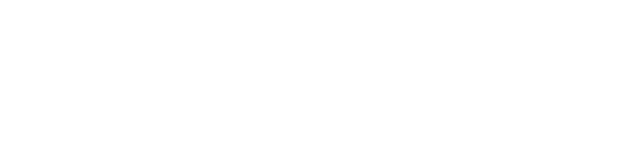
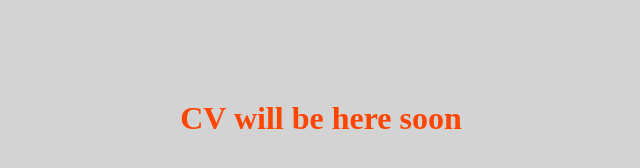
Before and after one commit to Sema92m/rsschool-cv, a plain HTML site: page index.html in a window 1280 px wide. Shown: the whole page, without its empty margins (319-959 px from the left). Drawn offline with Linux system fonts and the light colour scheme.

Commit message:
feat: add header(h1) and basic styles

```diff
--- a/index.html
+++ b/index.html
@@ -1,12 +1,16 @@
 <!DOCTYPE html>
 <html lang="en">
+
 <head>
   <meta charset="UTF-8">
   <meta http-equiv="X-UA-Compatible" content="IE=edge">
   <meta name="viewport" content="width=device-width, initial-scale=1.0">
+  <link rel="stylesheet" href="./style.css">
   <title>CV</title>
 </head>
+
 <body>
+  <h1>CV will be here soon</h1>
+</body>
 
-</body>
 </html>
--- a/style.css
+++ b/style.css
@@ -0,0 +1,9 @@
+body {
+    background-color: lightgray;
+}
+h1 {
+    display: flex;
+    justify-content: center;
+    margin-top: 100px;
+    color: orangered;
+}
```
